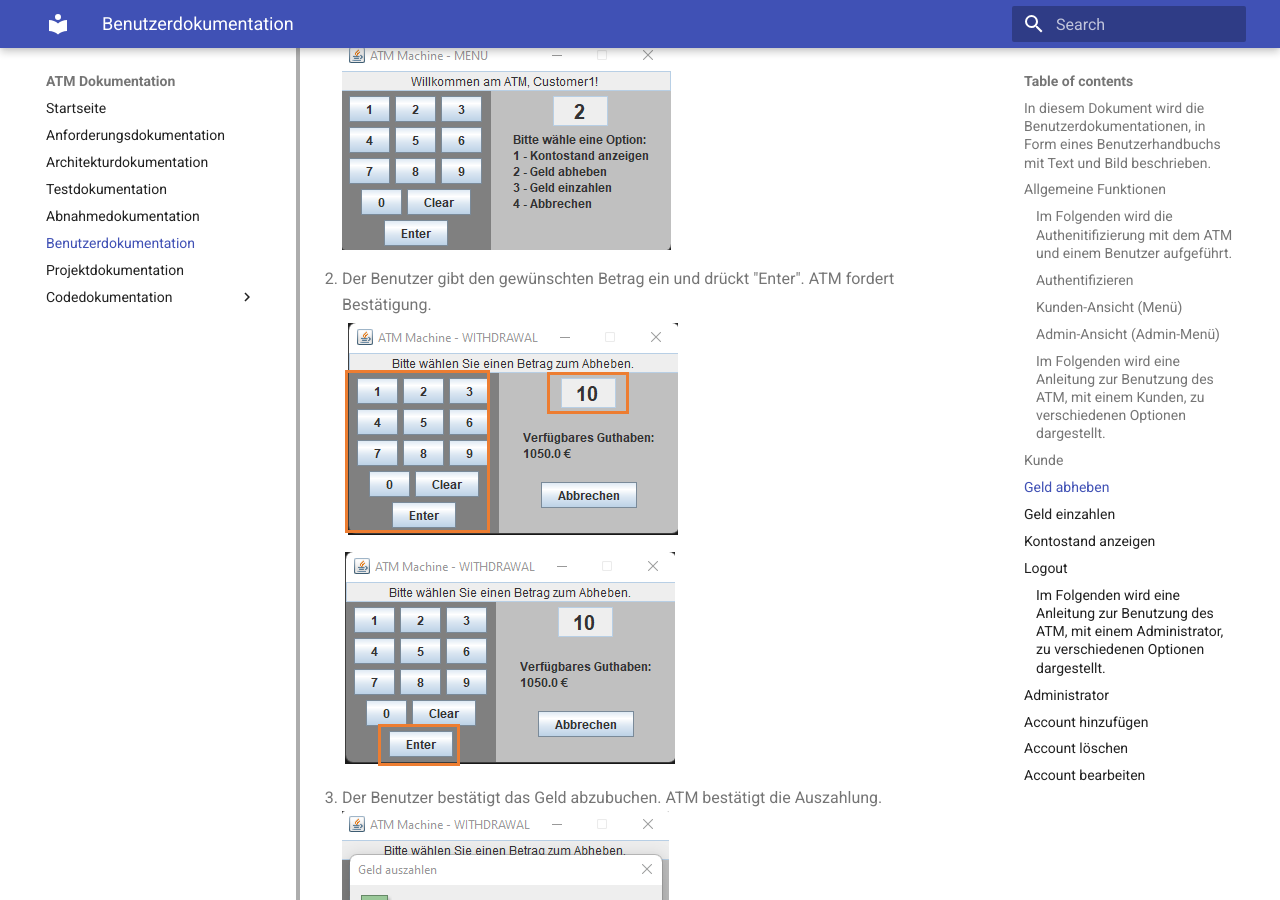
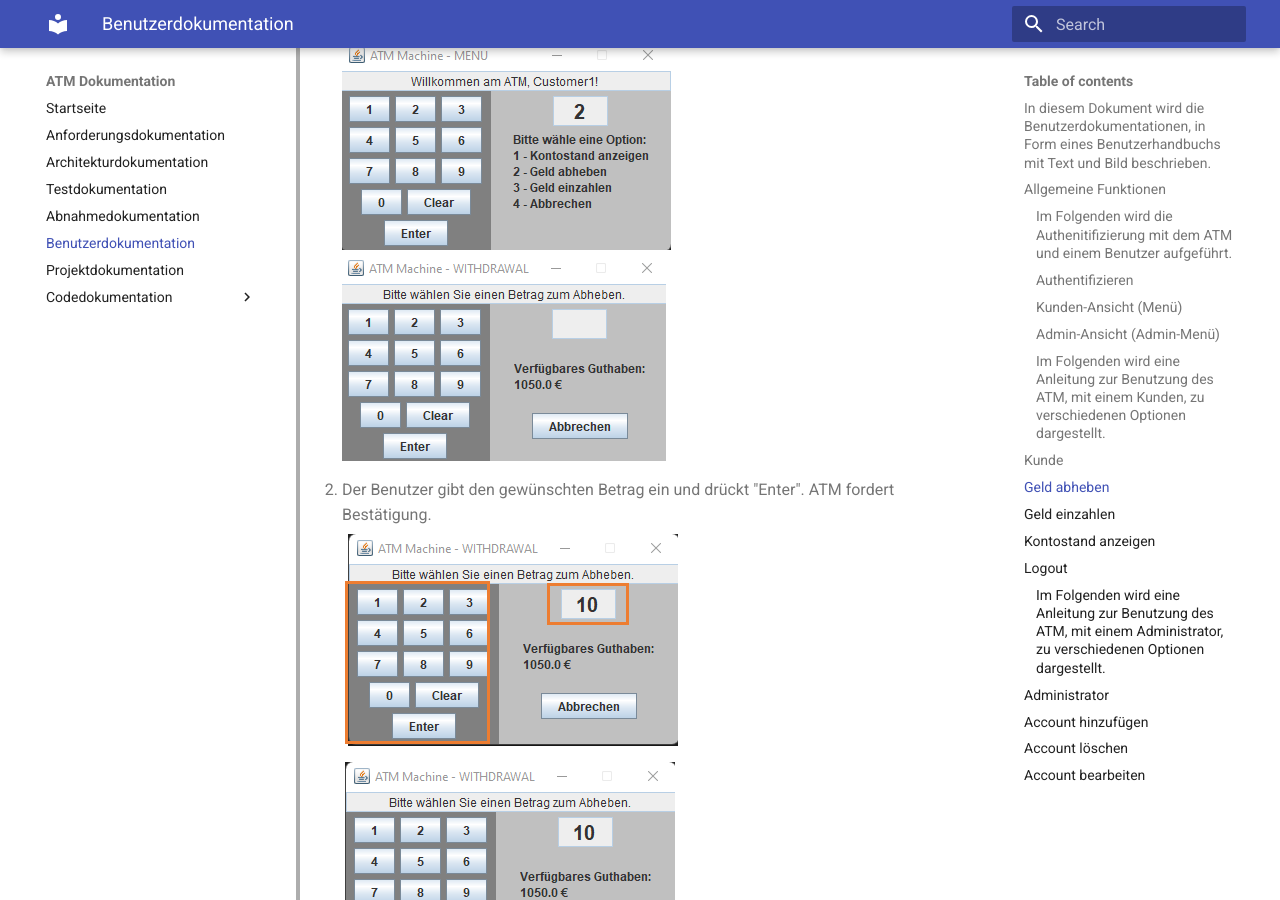
Before and after one commit to Halfpipe-SD/ATM, an MkDocs documentation site: the page built from docs/docs/user-docs.md, in a window 1280 px wide and 900 px high, scrolled down 1984 px. Built offline with MkDocs 1.6.1 and Material for MkDocs 9.7.7, drawn with Linux system fonts in a browser that asks for light colours.

Commit message:
#5 added pic

```diff
--- a/docs/docs/user-docs.md
+++ b/docs/docs/user-docs.md
@@ -28,6 +28,7 @@ Nach erfolgreichem „Login“ wird entweder die Kunden-Ansicht, oder die Admin-
 
 > 1. Der Benutzer wählt "Geld abheben" aus. ATM zeigt das verfügbare Guthaben an und erfordert die Eingabe des Betrags.<br>
 > ![udoc](images/BenutzerDoku/BH-AbHeben.png)
+> ![udoc](images/BenutzerDoku/BH-abzahlung.png)
 > 2. Der Benutzer gibt den gewünschten Betrag ein und drückt "Enter". ATM fordert Bestätigung.<br>
 > ![udoc](images/BenutzerDoku/BH-Auszahlung1.png)
 > ![udoc](images/BenutzerDoku/BH-Auszahlung1.1.png)
```
Also changed, not shown: docs/docs/images/BenutzerDoku/BH-abzahlung.png (added), docs/docs/images/BenutzerDoku/BH-einzahlung.png.
